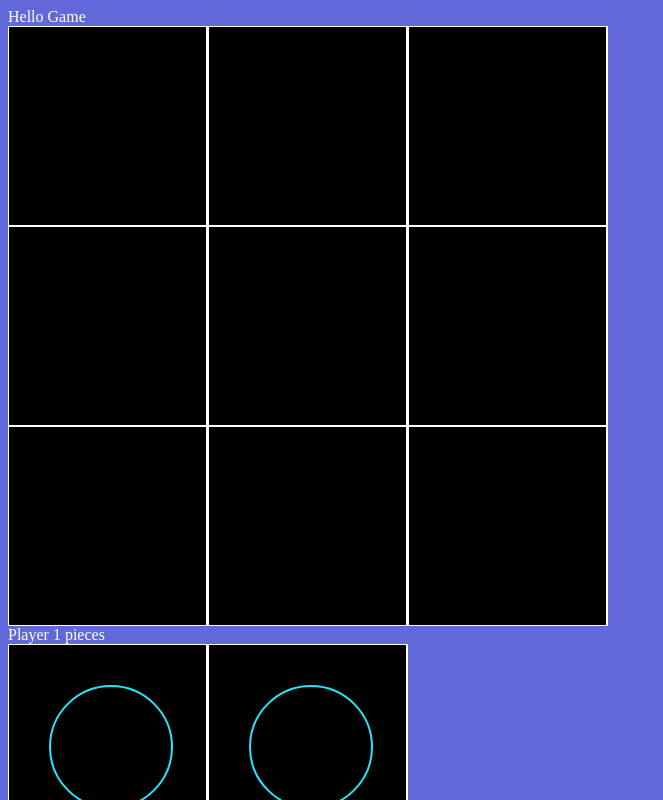
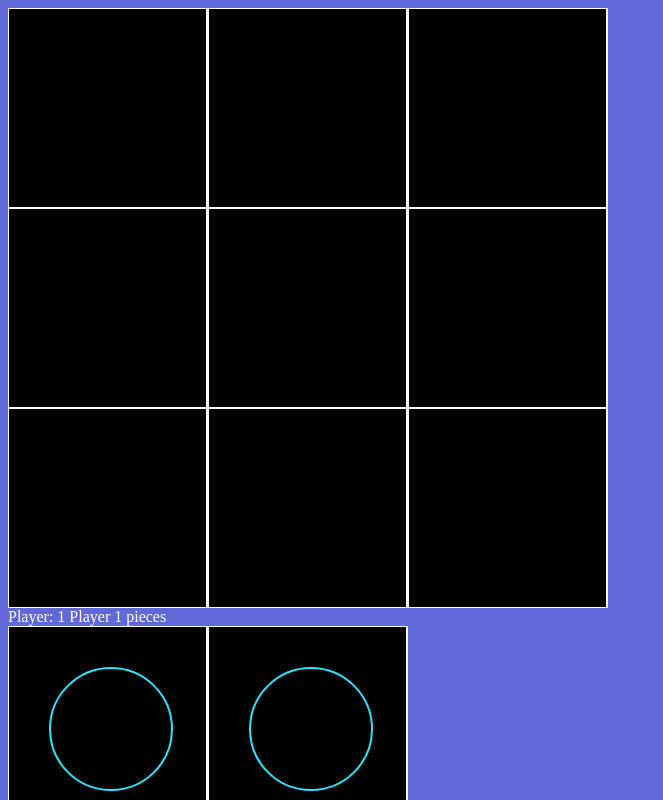
Before and after one commit to statox/tic-tac-wow, a SvelteKit app: page / in a window 1280 px wide. Shown: the top 800 px of the page, without its empty margins (0-663 px from the left). Built offline with nearby package versions, Linux system fonts and the light colour scheme.

Commit message:
Add turn logic

```diff
--- a/src/libs/components/Game.svelte
+++ b/src/libs/components/Game.svelte
@@ -6,24 +6,37 @@
     const game = getNewGame();
 
     let selectedPiece: number;
-    let selectedCell: { x: number; y: number };
+    let playerTurn: 1 | 2 = 1;
 
     const onSelectPiece = (piece: number) => {
+        if ((playerTurn === 1 && piece < 0) || (playerTurn === 2 && piece > 0)) {
+            return;
+        }
         selectedPiece = piece;
     };
 
     const onSelectCell = (x: number, y: number) => {
-        selectedCell = { x, y };
-        console.log({ selectedCell });
-        placePieceOnCell(selectedPiece, { x, y }, game);
+        if (selectedPiece === 0) {
+            return;
+        }
+        const result = placePieceOnCell(selectedPiece, { x, y }, game);
+        if (result instanceof Error) {
+            return;
+        }
         game.grid = game.grid;
+        selectedPiece = 0;
+        playerTurn = playerTurn === 1 ? 2 : 1;
     };
 </script>
 
-<span>Hello Game</span>
-
 <div class="d-flex justify-content-center">
     <Board {onSelectCell} grid={game.grid} />
-    <PlayerPieces {onSelectPiece} playerPieces={game.player1Pieces} player={1} />
-    <PlayerPieces {onSelectPiece} playerPieces={game.player2Pieces} player={2} />
+    <span>Player: {playerTurn}</span>
+    {#if playerTurn === 1}
+        <PlayerPieces {onSelectPiece} playerPieces={game.player1Pieces} player={1} />
+        <PlayerPieces {onSelectPiece} playerPieces={game.player2Pieces} player={2} />
+    {:else}
+        <PlayerPieces {onSelectPiece} playerPieces={game.player2Pieces} player={2} />
+        <PlayerPieces {onSelectPiece} playerPieces={game.player1Pieces} player={1} />
+    {/if}
 </div>
```
